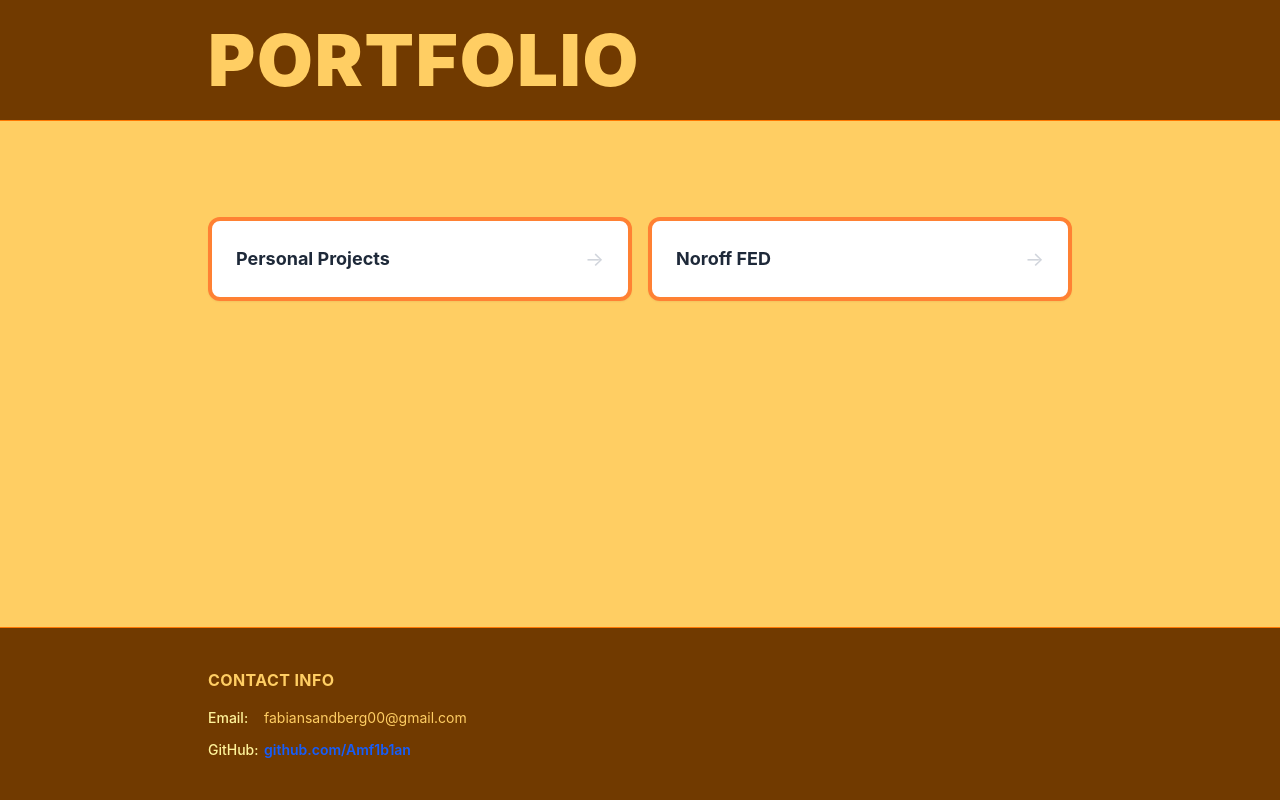
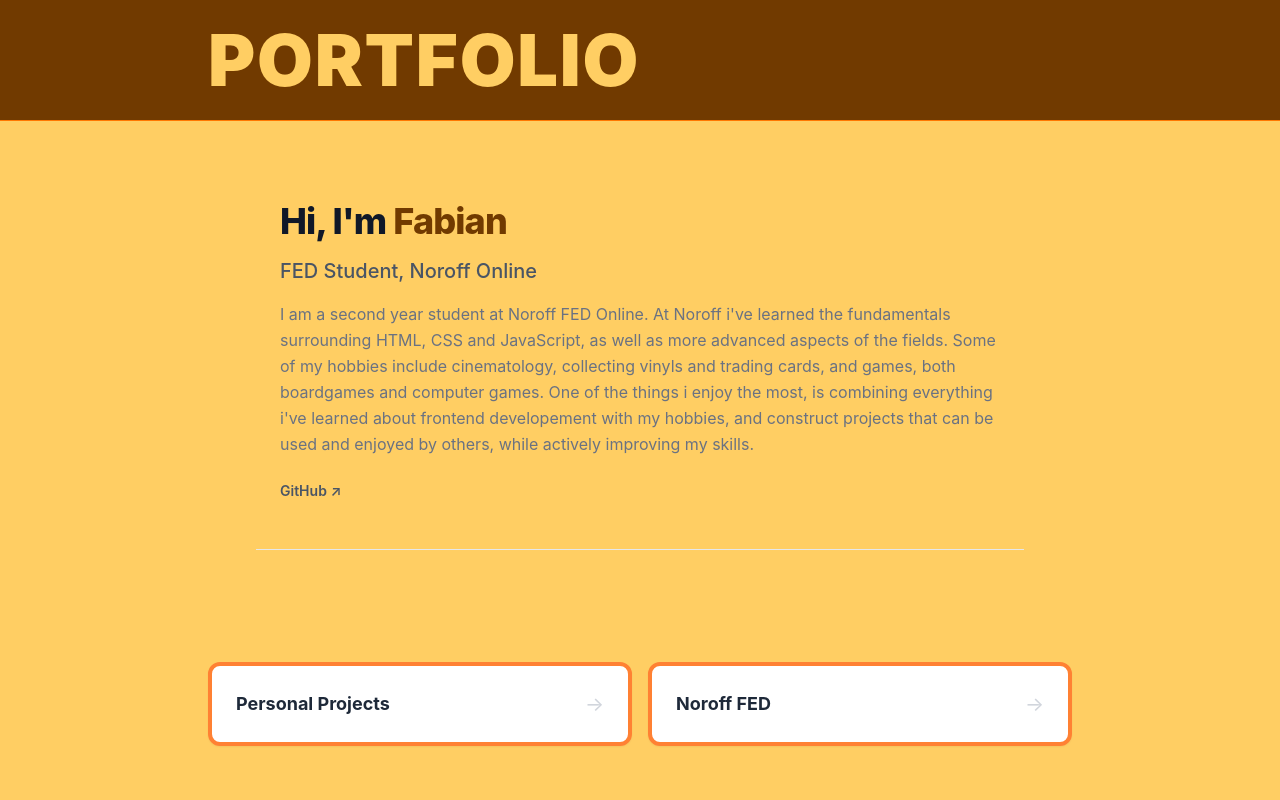
Before and after one commit to Amf1b1an/Portfolio, a React (Vite) app: page / in a window 1280 px wide. Shown: the top 800 px of the page. Built offline with nearby package versions, Linux system fonts and the light colour scheme; a web font is replaced by a local one.

Commit message:
added bio and bio logic

```diff
--- a/src/App.tsx
+++ b/src/App.tsx
@@ -1,13 +1,23 @@
-import { ProjectProvider } from "./context/ProjectContext";
+import { ProjectProvider, useProjects } from "./context/ProjectContext";
 import { ProjectList } from "./components/ProjectList";
 import { Layout } from "./components/Layout";
+import { Bio } from "./components/Bio";
+
+function MainContent() {
+  const { activeCategory } = useProjects();
+
+  return (
+    <Layout>
+      {activeCategory === null && <Bio />}
+      <ProjectList />
+    </Layout>
+  );
+}
 
 function App() {
   return (
     <ProjectProvider>
-      <Layout>
-        <ProjectList />
-      </Layout>
+      <MainContent />
     </ProjectProvider>
   );
 }
--- /dev/null
+++ b/src/components/Bio.tsx
@@ -0,0 +1,35 @@
+export function Bio() {
+  return (
+    <section className="max-w-3xl mx-auto px-6 py-12 text-center sm:text-left flex flex-col sm:flex-row items-center gap-8 border-b border-gray-200 dark:border-gray-800 mb-12">
+      <div className="space-y-4">
+        <h1 className="text-4xl font-extrabold tracking-tight text-gray-900 dark:text-white">
+          Hi, I'm <span className="text-[#713A00]">Fabian</span>
+        </h1>
+        <h2 className="text-xl font-medium text-gray-600 dark:text-gray-400">
+          FED Student, Noroff Online
+        </h2>
+        <p className="text-base text-gray-500 dark:text-gray-400 leading-relaxed">
+          I am a second year student at Noroff FED Online. At Noroff i've
+          learned the fundamentals surrounding HTML, CSS and JavaScript, as well
+          as more advanced aspects of the fields. Some of my hobbies include
+          cinematology, collecting vinyls and trading cards, and games, both
+          boardgames and computer games. One of the things i enjoy the most, is
+          combining everything i've learned about frontend developement with my
+          hobbies, and construct projects that can be used and enjoyed by
+          others, while actively improving my skills.
+        </p>
+
+        <div className="flex gap-4 justify-center sm:justify-start pt-2">
+          <a
+            href="https://github.com/Amf1b1an"
+            target="_blank"
+            rel="noopener noreferrer"
+            className="text-sm font-semibold text-gray-600 hover:text-cyan-500 dark:text-gray-400 dark:hover:text-cyan-400 transition"
+          >
+            GitHub ↗
+          </a>
+        </div>
+      </div>
+    </section>
+  );
+}
--- a/src/components/Layout.tsx
+++ b/src/components/Layout.tsx
@@ -10,7 +10,7 @@ export const Layout: React.FC<LayoutProps> = ({ children }) => {
   return (
     <div className="min-h-screen bg-[#FFCE63] flex flex-col font-sans antialiased text-gray-800 selection:bg-blue-500 selection:text-white">
       <Header />
-      <main className="flex grow w-full max-w-4xl mx-auto px-4 py-8">
+      <main className="flex flex-col grow w-full max-w-4xl mx-auto px-4 py-8">
         {children}
       </main>
       <Footer />
--- a/src/components/ProjectList.tsx
+++ b/src/components/ProjectList.tsx
@@ -6,9 +6,9 @@ import { ProjectPage } from "./ProjectPage";
 import type { DirectoryNode, Project } from "../types";
 
 export const ProjectList: React.FC = () => {
-  const { directoryStructure, getProjectsByTitles } = useProjects();
+  const { directoryStructure, getProjectsByTitles, setActiveCategory } =
+    useProjects();
   const [navHistory, setNavHistory] = useState<DirectoryNode[]>([]);
-
   const [selectedProject, setSelectedProject] = useState<Project | null>(null);
 
   const currentCategory = navHistory[navHistory.length - 1] || null;
@@ -22,12 +22,23 @@ export const ProjectList: React.FC = () => {
 
   const handleCategoryClick = (category: DirectoryNode) => {
     setSelectedProject(null);
-    setNavHistory([...navHistory, category]);
+    const newHistory = [...navHistory, category];
+    setNavHistory(newHistory);
+
+    setActiveCategory(category.id);
   };
 
   const handleBackClick = () => {
     setSelectedProject(null);
-    setNavHistory(navHistory.slice(0, -1));
+    const newHistory = navHistory.slice(0, -1);
+    setNavHistory(newHistory);
+
+    if (newHistory.length === 0) {
+      setActiveCategory(null);
+    } else {
+      const parentCategory = newHistory[newHistory.length - 1];
+      setActiveCategory(parentCategory.id);
+    }
   };
 
   if (selectedProject) {
@@ -54,6 +65,7 @@ export const ProjectList: React.FC = () => {
           {navHistory.map((folder) => ` / ${folder.title}`)}
         </h2>
       </div>
+
       {visibleCategories.length > 0 && (
         <div className="grid grid-cols-1 sm:grid-cols-2 gap-4 mb-8">
           {visibleCategories.map((category) => (
@@ -65,17 +77,19 @@ export const ProjectList: React.FC = () => {
           ))}
         </div>
       )}
+
       {visibleProjects.length > 0 && (
         <div className="flex flex-col gap-4">
           {visibleProjects.map((project) => (
             <ProjectCard
               key={project.title}
               project={project}
-              onViewDetails={() => setSelectedProject(project)} // 4. Set state to swap screens
+              onViewDetails={() => setSelectedProject(project)}
             />
           ))}
         </div>
       )}
+
       {visibleCategories.length === 0 && visibleProjects.length === 0 && (
         <div className="text-center py-12 bg-white rounded-xl border border-gray-150 text-gray-400 font-medium">
           No projects added to this section yet!
--- a/src/context/ProjectContext.tsx
+++ b/src/context/ProjectContext.tsx
@@ -5,6 +5,8 @@ interface ProjectContextType {
   projects: Project[];
   directoryStructure: DirectoryNode[];
   getProjectsByTitles: (titles?: string[]) => Project[];
+  activeCategory: string | null;
+  setActiveCategory: (id: string | null) => void;
 }
 
 const ProjectContext = createContext<ProjectContextType | undefined>(undefined);
@@ -123,6 +125,8 @@ export const ProjectProvider: React.FC<{ children: React.ReactNode }> = ({
   const [projects] = useState<Project[]>(initialProjects);
   const [directoryStructure] = useState<DirectoryNode[]>(initialDirectory);
 
+  const [activeCategory, setActiveCategory] = useState<string | null>(null);
+
   const getProjectsByTitles = (titles?: string[]): Project[] => {
     if (!titles) return [];
     return projects.filter((project) => titles.includes(project.title));
@@ -130,7 +134,13 @@ export const ProjectProvider: React.FC<{ children: React.ReactNode }> = ({
 
   return (
     <ProjectContext.Provider
-      value={{ projects, directoryStructure, getProjectsByTitles }}
+      value={{
+        projects,
+        directoryStructure,
+        getProjectsByTitles,
+        activeCategory,
+        setActiveCategory,
+      }}
     >
       {children}
     </ProjectContext.Provider>
```
